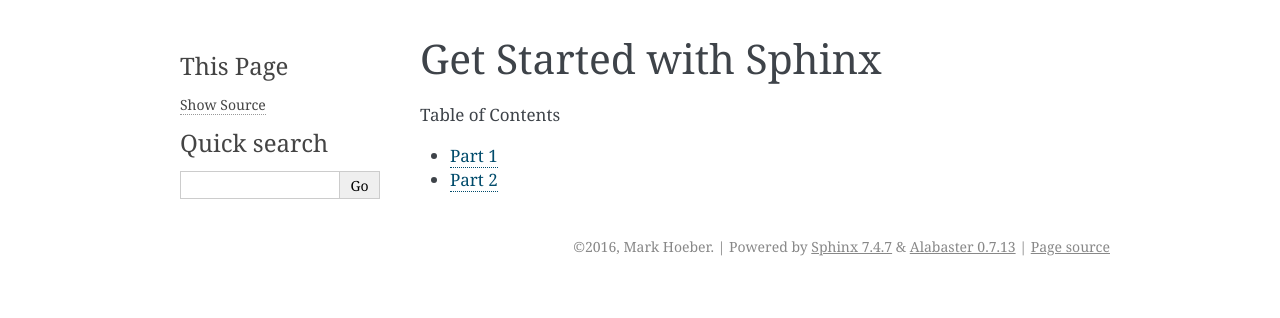
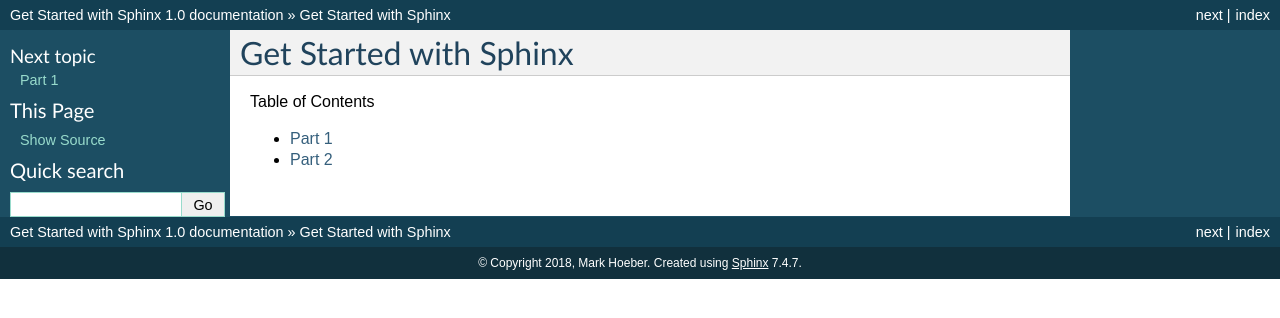
Before and after one commit to MarkHoeber/get_started_sphinx, a Sphinx documentation site: the page built from source/index.rst, in a window 1280 px wide. Shown: the top 318 px of the page. Built offline with Sphinx 7.4.7, drawn with Linux system fonts in a browser that asks for light colours.

Commit message:
Update conf.py

```diff
--- a/source/conf.py
+++ b/source/conf.py
@@ -19,7 +19,7 @@ master_doc = 'index'
 
 # General information about the project.
 project = u'Get Started with Sphinx'
-copyright = u'2016, Mark Hoeber'
+copyright = u'2018, Mark Hoeber'
 author = u'Mark Hoeber'
 
 # The version info for the project you're documenting, acts as replacement for
@@ -57,5 +57,5 @@ pygments_style = 'sphinx'
 # keep_warnings = False
 
 
-#html_theme = 'default'
-html_theme = 'alabaster'
+html_theme = 'default'
+#html_theme = 'alabaster'
```
